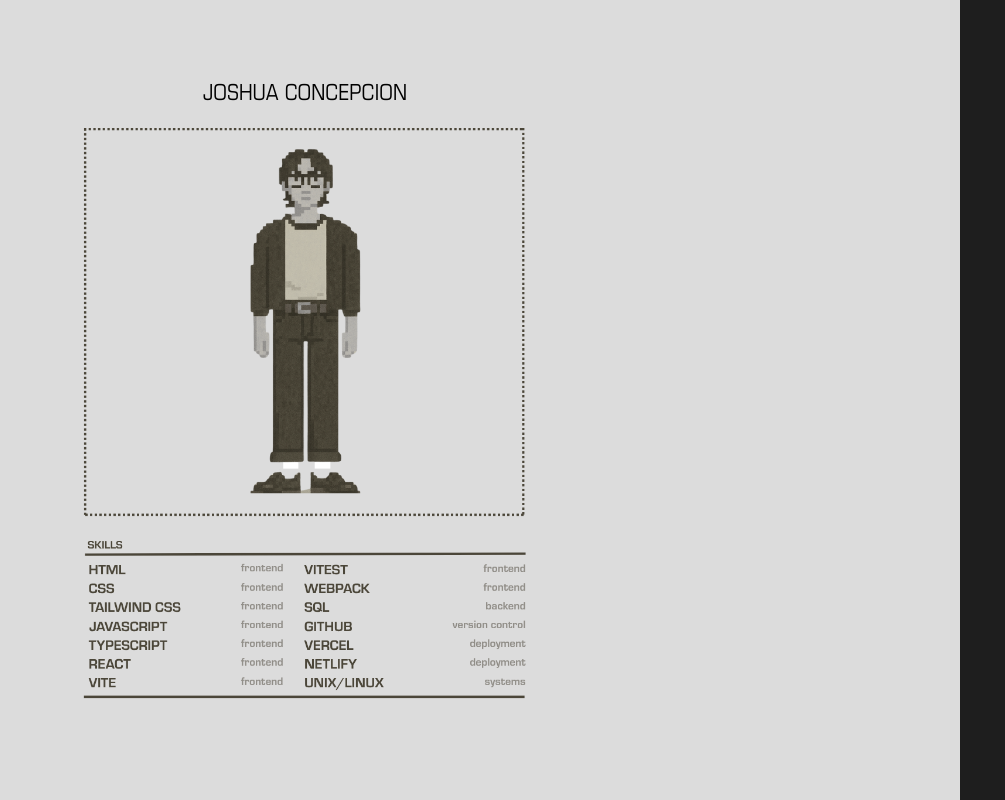
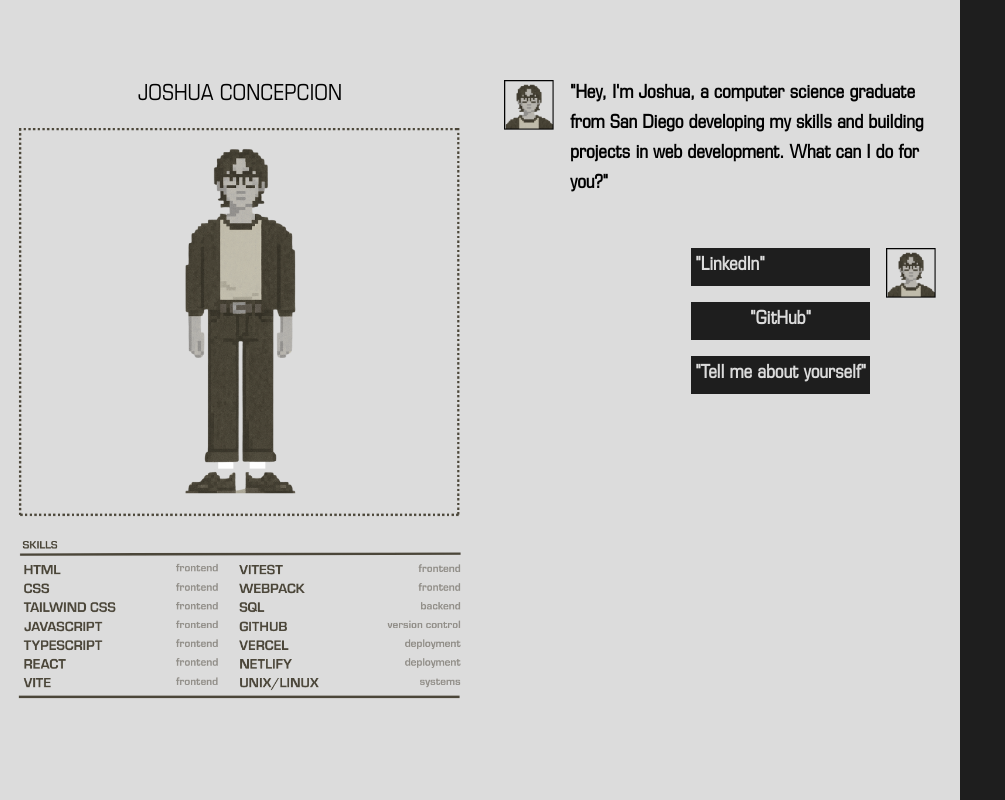
Before and after one commit to joshuarconcepcion/portfolio-v4, a React (Vite) app: page / in a window 1280 px wide. Shown: the whole page, without its empty margins (0-1005 px from the left). Built offline with nearby package versions, Linux system fonts and the light colour scheme.

Commit message:
Worked on chat section

```diff
--- a/package.json
+++ b/package.json
@@ -17,7 +17,7 @@
   },
   "devDependencies": {
     "@eslint/js": "^9.36.0",
-    "@types/react": "^19.1.13",
+    "@types/react": "^19.1.16",
     "@types/react-dom": "^19.1.9",
     "@vitejs/plugin-react": "^5.0.3",
     "eslint": "^9.36.0",
--- a/src/App.tsx
+++ b/src/App.tsx
@@ -1,17 +1,16 @@
-import Profile from './components/profile'
+import type { JSX } from 'react'
+import Profile from './components/Profile'
+import Chat from './components/Chat'
 
-function App() {
+function App(): JSX.Element {
   return (
-      <div className='lg:grid lg:grid-cols-[3fr_1fr] lg:h-screen md:flex md:flex-col md:h-full w-screen'>
-        <div className='flex bg-off-white'>
+      <div className='w-screen h-full lg:h-screen grid grid-cols-1 lg:grid-cols-[3fr_1fr]'>
+        <div className='grid grid-cols-1 md:grid-cols-2 bg-off-white'>
           <Profile />
-          <div className='flex flex-col w-full'>
-
-          </div>
+          <Chat />
         </div>
 
-        <div className='flex flex-col w-full bg-main-black'>
-        </div>
+        <div className='flex flex-col w-full bg-main-black'></div>
       </div>
   )
 }
--- /dev/null
+++ b/src/components/Chat.tsx
@@ -0,0 +1,72 @@
+import { useState, type JSX } from "react";
+import TypeLine from "./TypeLine";
+import iconP1 from '../assets/iconP1.png'
+import iconP2 from '../assets/iconP1.png'
+
+function Chat(): JSX.Element {
+    const [step, setStep] = useState<0 | 1 | 2 | 3 | 4 | 5>(0);
+
+    const intro = ` "Hey, I'm Joshua, a computer science graduate ` +
+    `from San Diego developing my skills and building projects ` +
+    `in web development. What can I do for you?"`;
+
+    const learnMore = `"When I'm not coding, you can usually find me ` +
+    `cafe hopping, exploring the city with my cat, ` +
+    `or rewatching old cowboy movies. This space is a growing archive ` +
+    `of the projects I’ve built and the ideas I’m exploring ` +
+    `in development."`;
+
+    const currentWork = `"I’m currently building projects in frontend ` +
+    `web development while deepening my skills in cybersecurity ` +
+    `and digital forensics. It’s a mix of creative coding and ` +
+    `technical problem solving.”`;
+
+    const funFact = `"Fun fact: I’ve traveled to Taiwan multiple times ` +
+    `and plan to move there eventually! ` +
+    `I’m learning Chinese to make the transition smoother.”`;
+
+
+    return (
+        <div className='flex flex-col w-full pt-20 pr-6 pl-6 gap-12 font-bold'>
+            <TypeLine
+                text = {intro}
+                imgSrc = {iconP1}
+                align = 'left'
+                speed = {10}
+                onDone = {() => setStep(1)}
+            />
+
+            {step === 1 && (
+                <div className='flex justify-end'>
+                    <div className='flex gap-4'>
+                        <div className='flex flex-col gap-4'>
+                            <a className='text-[clamp(1.125rem,3.2vw,1.25rem)] text-off-white bg-main-black p-1'
+                                href='https://www.linkedin.com/in/joshuareyesconcepcion/'
+                                target='_blank'>"LinkedIn"</a>
+                            <a className='text-center text-[clamp(1.125rem,3.2vw,1.25rem)] text-off-white bg-main-black p-1'
+                                href='https://github.com/joshuarconcepcion'
+                                target='_blank'>"GitHub"</a>
+                            <button className='text-center text-[clamp(1.125rem,3.2vw,1.25rem)] text-off-white bg-main-black p-1'
+                                onClick={() => setStep(2)}>"Tell me about yourself"</button>
+                        </div>
+                        <div>
+                            <img src={iconP2} className='w-[50px] aspect-square'></img>
+                        </div>
+                    </div>
+                </div>
+            )}
+
+            {step === 2 && (
+                <TypeLine
+                text = {learnMore}
+                imgSrc = {iconP1}
+                align = 'left'
+                speed = {10}
+                onDone = {() => setStep(3)}
+                />
+            )}
+        </div>
+    )
+}
+
+export default Chat
--- /dev/null
+++ b/src/components/TypeLine.tsx
@@ -0,0 +1,60 @@
+import { useState, useEffect, type JSX} from "react";
+
+type TypeLineProps = {
+    text: string,
+    imgSrc: string,
+    align?: 'left' | 'right',
+    speed?: number,
+    onDone?: () => void;
+}
+
+function TypeLine({
+    text,
+    imgSrc,
+    align = 'left',
+    speed = 10,
+    onDone,
+}: TypeLineProps): JSX.Element {
+    const [display, setDisplay] = useState('');
+
+    useEffect(() => {
+        let i = 0;
+        let canceled = false;
+        setDisplay('');
+
+        const tick = () => {
+            if (canceled) return;
+            if (i < text.length) {
+                setDisplay((prev) => prev + text.charAt(i));
+                i++;
+                setTimeout(tick, speed);
+            } else {
+                onDone?.();
+            }
+        };
+        tick();
+
+        return () => {
+            canceled = true;
+        };
+
+    }, [text, speed]);
+
+    const isRight = align === 'right';
+
+    return (
+        <div className={`flex items-start gap-4 ${isRight ? 'justify-end' : ''}`}>
+            {!isRight && (
+                <img src = {imgSrc} className='aspect-square h-[50px]' />
+            )}
+
+            <h1 className='text-[clamp(1.125rem,3.2vw,1.25rem)] '>{display}</h1>
+
+            {isRight && (
+                <img src = {imgSrc} className='aspect-square h-[50px]' />
+            )}
+        </div>
+    )
+}
+
+export default TypeLine
--- a/src/components/profile.tsx
+++ b/src/components/profile.tsx
@@ -1,10 +1,16 @@
+import type { JSX } from 'react';
 import charImg from '../assets/charImg.png';
 
-function Profile() {
+type ProfileProps = {
+    name?: string,
+    imgSrc?: string,
+}
+
+function Profile({name='JOSHUA CONCEPCION', imgSrc=charImg}: ProfileProps): JSX.Element {
     return (
         <div className='w-full flex flex-col items-center p-20 gap-4'>
-            <h1 className='w-full text-center text-2xl font-default'>JOSHUA CONCEPCION</h1>
-            <img src={charImg} className='block h-auto w-[clamp(300px,40vw,450px)] max-w-none shrink-0'></img>
+            <h1 className='w-full text-center text-2xl font-default'>{name}</h1>
+            <img src={imgSrc} className='block h-auto w-[clamp(300px,40vw,450px)] max-w-none shrink-0'></img>
         </div>
     )
 }
--- a/src/index.css
+++ b/src/index.css
@@ -8,7 +8,7 @@
   html, body {
     @apply h-full w-full flex flex-col;
     font-family: 'Eurostile', system-ui, sans-serif;
-    cursor: url('../assets/cursor.png'), auto;
+    cursor: url('./assets/cursor.png'), auto;
   }
 
   a {
@@ -16,7 +16,7 @@
   }
 
   a:hover {
-    cursor: url('../assets/hoverCursor.png'), auto;
+    cursor: url('./assets/hoverCursor.png'), auto;
   }
 }
 
@@ -24,6 +24,9 @@
   --font-default: 'Eurostile';
   --color-off-white: rgb(220, 220, 220);
   --color-main-black: rgb(30, 30, 30);
+  --min-font-size: 1.125rem;
+  --pref-font-size: 3.2vw;
+  --max-font-size: 1.25rem;
 }
 
 @font-face {
```
Also changed, not shown: 1 other file (tests, documents, lock files or other folders).
